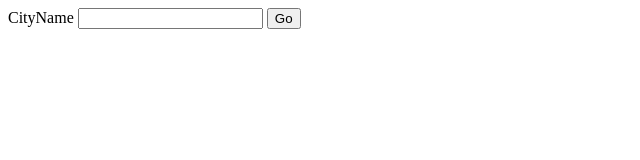
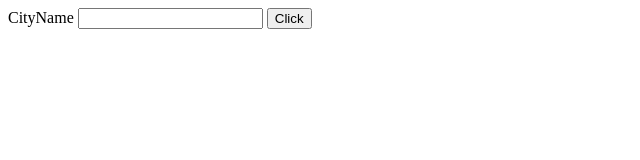
Before and after one commit to sandeepmichael/weather-project, a website: page index.html in a window 1280 px wide. Shown: the full height of the page, 0-640 px from the left. Drawn offline with Linux system fonts and the light colour scheme.

Commit message:
Update index.html

```diff
--- a/index.html
+++ b/index.html
@@ -10,7 +10,7 @@
     <form action="/" method="POST">
         <label id=input>CityName</label>
         <input type="text" name="cityName">
-        <button type="submit">Go</button>
+        <button type="submit">Click</button>
 
     </form>
 </body>
```
